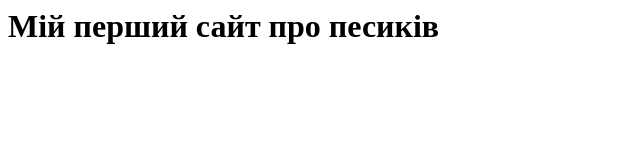
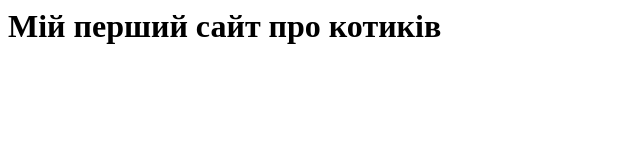
Before and after one commit to perfidae/catsite, a plain HTML site: page index.html in a window 1280 px wide. Shown: the full height of the page, 0-640 px from the left. Drawn offline with Linux system fonts and the light colour scheme.

Commit message:
Update index.html

```diff
--- a/index.html
+++ b/index.html
@@ -1,5 +1,5 @@
 <html>
   <body>
-    <h1>Мій перший сайт про песиків</h1>
+    <h1>Мій перший сайт про котиків</h1>
   </body>
 </html>
```
